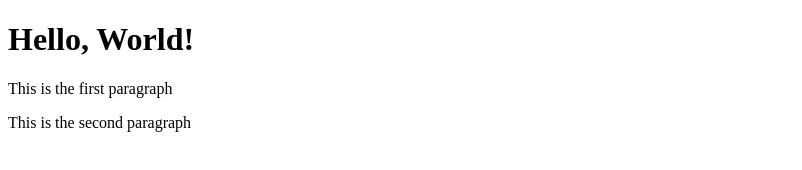
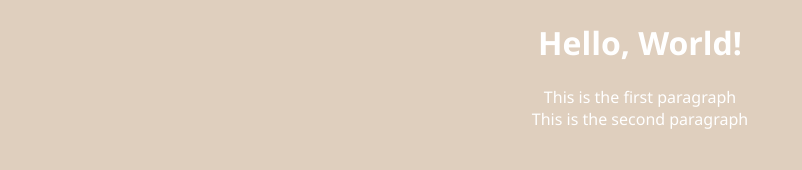
Before and after one commit to DLPailden/git-test, a website: page index.html in a window 1280 px wide. Shown: the whole page, without its empty margins (0-802 px from the left). Drawn offline with Linux system fonts and the light colour scheme.

```diff
--- a/index.html
+++ b/index.html
@@ -1,10 +1,11 @@
 <!DOCTYPE html>
 <html>
-    <head></head>
+    <head>
+    <link rel="stylesheet" href="styles.css">
+    </head>
     <body>
         <h1>Hello, World!</h1>
-        <p1>This is the first paragraph</p>
-        <p1>This is the second paragraph</p>
-
+        <p1>This is the first paragraph<br></p1>
+        <p1>This is the second paragraph</p1>
     </body>
 </html>
--- /dev/null
+++ b/styles.css
@@ -0,0 +1,11 @@
+body{
+    background-color: RGB(223, 207, 190);
+    font-family: 'Segoe UI', Tahoma, Geneva, Verdana, sans-serif;
+    text-align: center;
+}
+h1{
+    color: white;
+}
+p1{
+    color: white;
+}
```
Also changed, not shown: package.json (added, +25 -0 lines), 2 other files.
